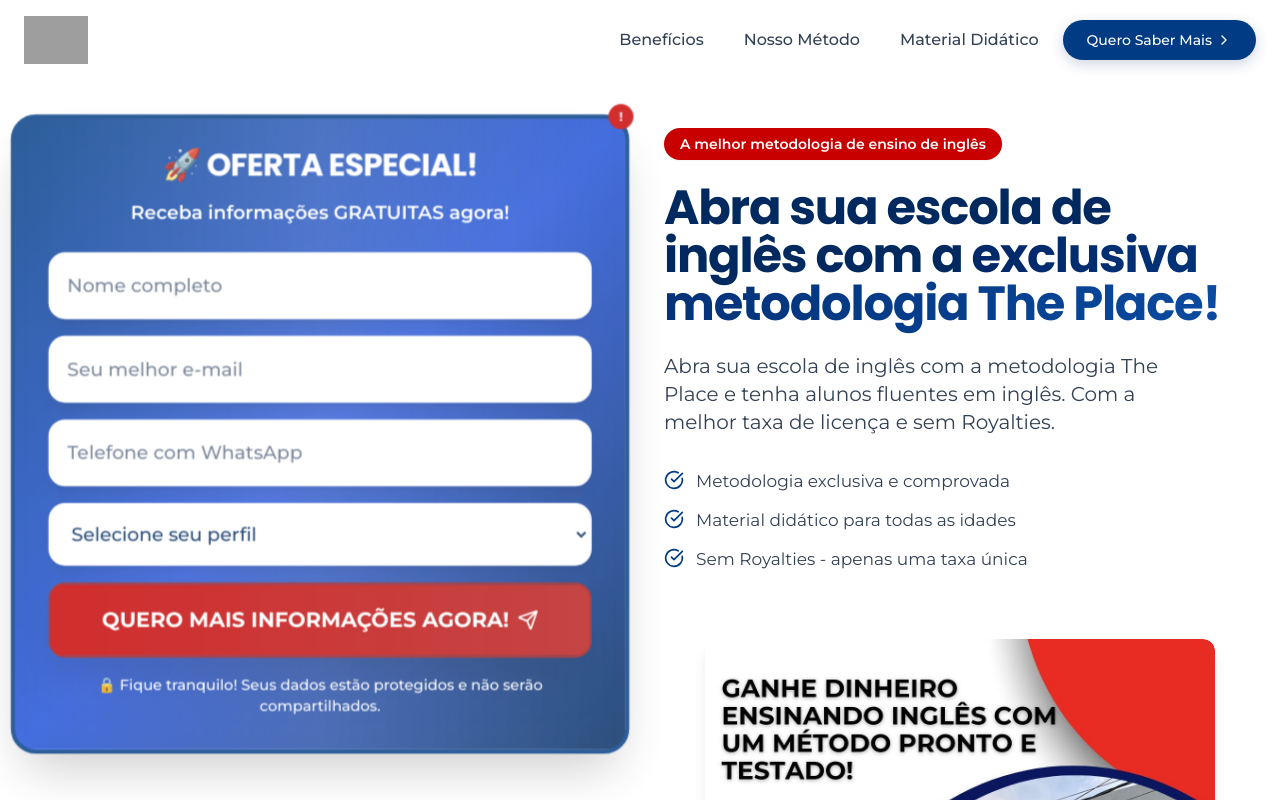
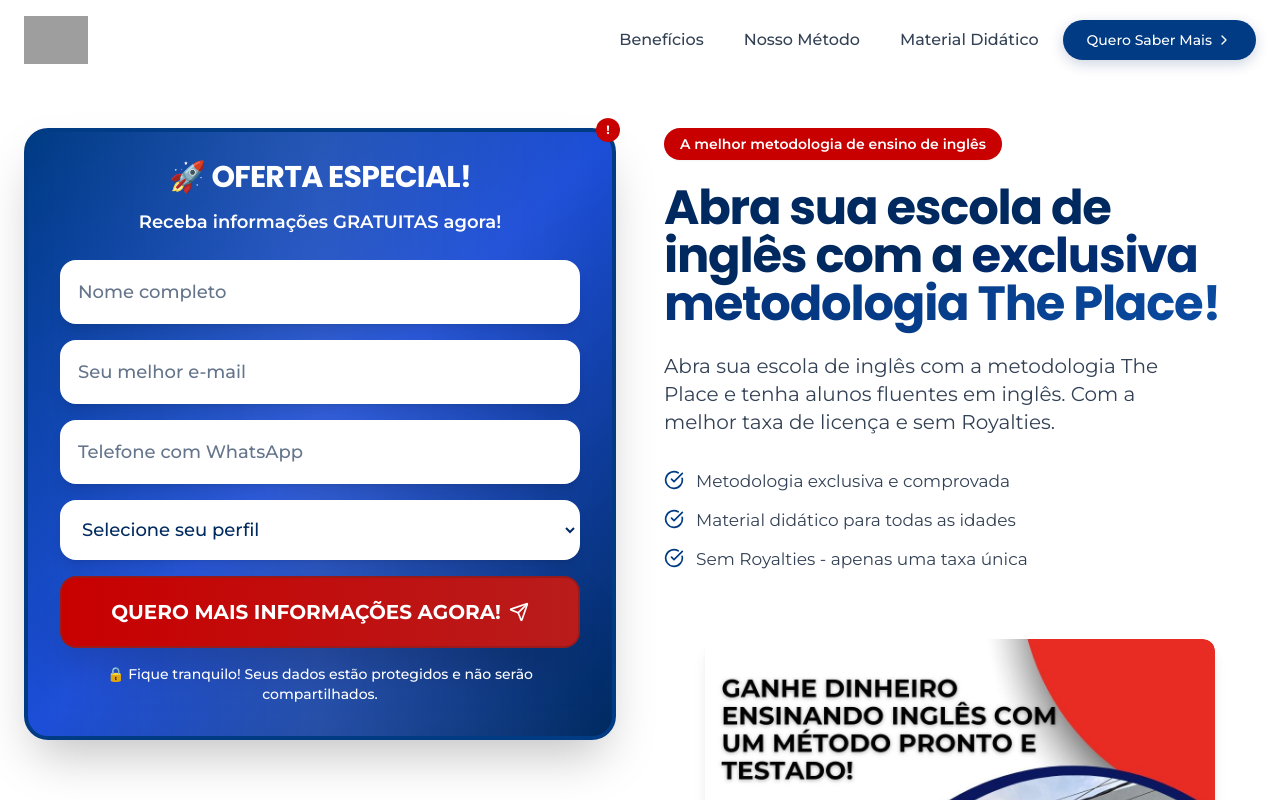
Before and after one commit to nandoesporte/english-empowerment-hub, a React (Vite) app: page / in a window 1280 px wide. Shown: the top 800 px of the page. Built offline with nearby package versions, Linux system fonts and the light colour scheme; grey boxes are pictures that could not be loaded.

Commit message:
Stop form pulsing
Removed the `animate-pulse` animation from the form section in `Hero.tsx`.

```diff
--- a/src/components/Hero.tsx
+++ b/src/components/Hero.tsx
@@ -108,7 +108,7 @@ const Hero = () => {
         <div className="grid grid-cols-1 lg:grid-cols-2 gap-12 items-start">
           {/* Formulário de contato em destaque - primeira coluna */}
           <div className="order-2 lg:order-1">
-            <div className="relative bg-gradient-to-br from-brand-blue via-blue-700 to-brand-navy rounded-3xl p-8 shadow-2xl border-4 border-brand-blue animate-pulse-slow">
+            <div className="relative bg-gradient-to-br from-brand-blue via-blue-700 to-brand-navy rounded-3xl p-8 shadow-2xl border-4 border-brand-blue">
               {/* Efeito de brilho */}
               <div className="absolute inset-0 rounded-3xl bg-gradient-to-r from-transparent via-white/20 to-transparent animate-pulse"></div>
               <div className="absolute -top-2 -right-2 w-6 h-6 bg-brand-red rounded-full animate-bounce flex items-center justify-center">
```
